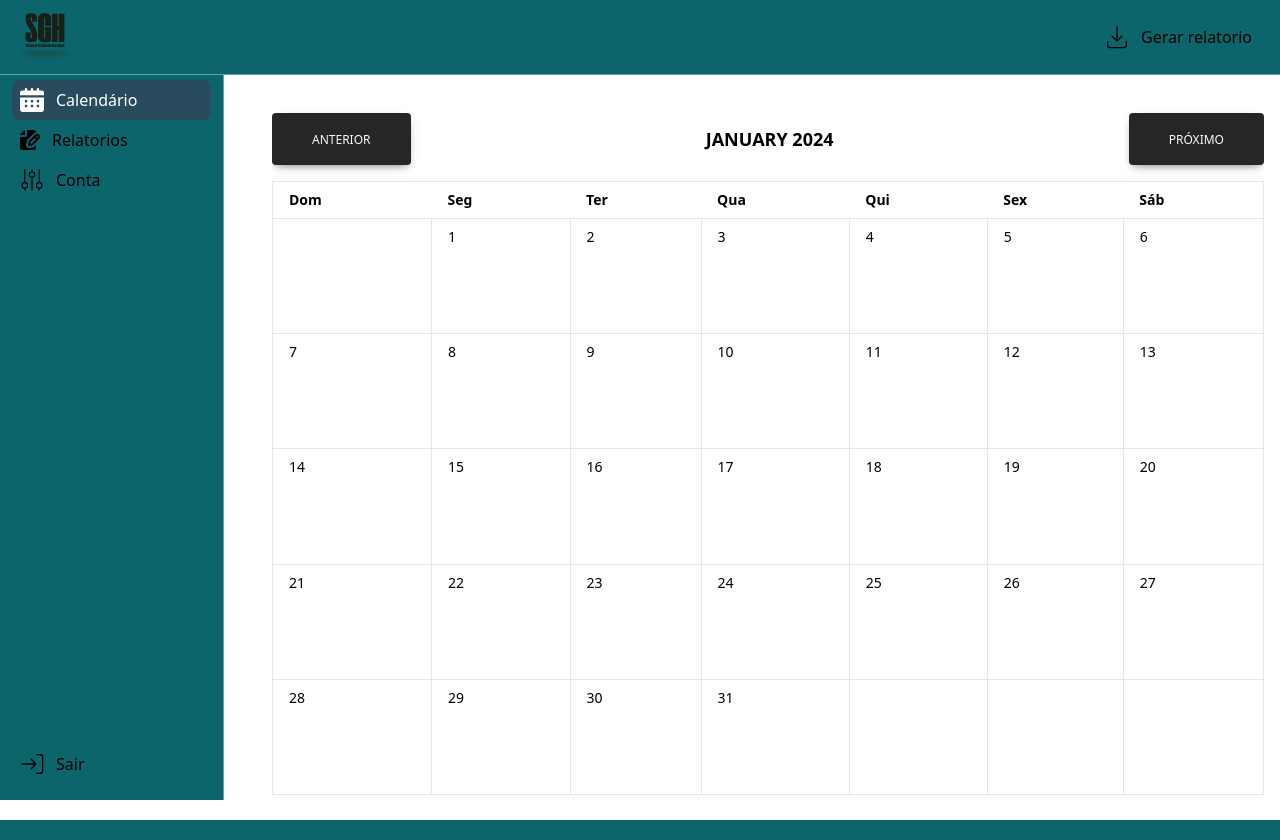
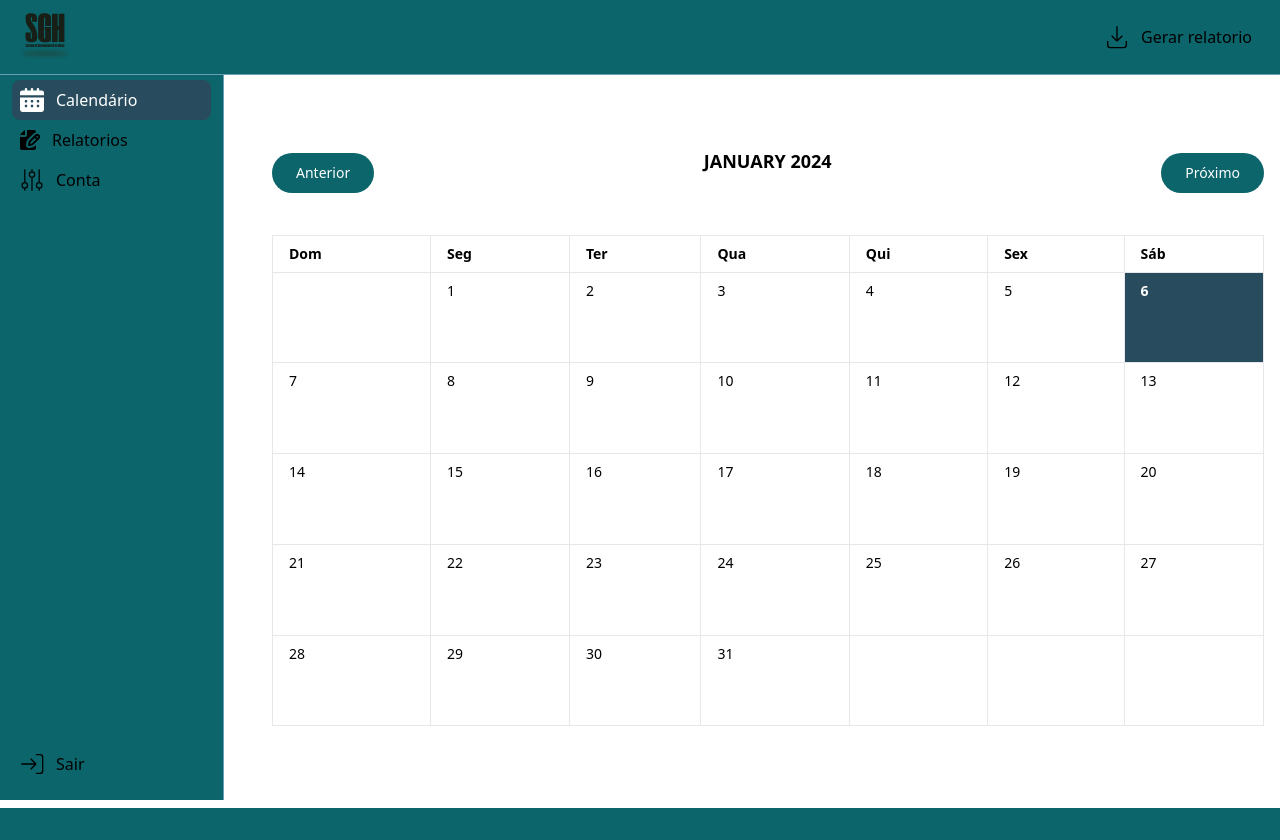
Before and after one commit to Alefthiago/sgh-app, a Next.js app: page /calendario in a window 1280 px wide. Built offline with nearby package versions, Linux system fonts and the light colour scheme.

Commit message:
melhoria do calendário.

```diff
--- a/src/app/(home)/calendario/page.tsx
+++ b/src/app/(home)/calendario/page.tsx
@@ -4,7 +4,7 @@ import Calendario from "@/components/calendario/Calendario";
 
 export default function Home() {
     return (
-        <div className="flex flex-col items-center justify-center w-full h-full sm:overflow-hidden overflow-scroll">
+        <div className="flex flex-col items-center justify-center w-full h-full">
             <Calendario />
         </div>
     )
--- a/src/app/(home)/layout.tsx
+++ b/src/app/(home)/layout.tsx
@@ -37,7 +37,7 @@ export default function RootLayout({
 
             <Sidebar clickSidebar={clickSidebar} />
 
-            <div className="flex justify-center items-center lg:p-4 lg:ml-64 h-full w-full" onClick={fechar_sidebar}>
+            <div className="flex justify-center items-center lg:p-4 lg:ml-64 h-full w-full mt-[60px]" onClick={fechar_sidebar}>
                 {children}
             </div>
 
--- a/src/app/globals.css
+++ b/src/app/globals.css
@@ -45,11 +45,11 @@ html {
 }
 
 #topo {
-  height: 2.5vh;
+  height: 1vh;
 }
 
 #rodape {
-  height: 2.5vh;
+  height: 1vh;
 }
 
 /*    ANIMA.     */
--- a/src/components/calendario/Calendario.tsx
+++ b/src/components/calendario/Calendario.tsx
@@ -29,9 +29,10 @@ function gerar_dias_Mes(ano: any, mes: any) {
 }
 
 export default function Calendario() {
-    const [ano_atual, setAnoAtual] = useState(new Date().getFullYear());
-    const [mes_atual, setMesAtual] = useState(new Date().getMonth());
-
+    const data_atual = new Date();
+    const [ano_atual, setAnoAtual] = useState(data_atual.getFullYear());
+    const [mes_atual, setMesAtual] = useState(data_atual.getMonth());
+    const [btn_data_atual, setBtnDataAtual] = useState(data_atual.getMonth());
 
     const diasDoMes = gerar_dias_Mes(ano_atual, mes_atual);
 
@@ -55,18 +56,29 @@ export default function Calendario() {
     const diasDaSemana = ['Dom', 'Seg', 'Ter', 'Qua', 'Qui', 'Sex', 'Sáb'];
 
     const retroceder_mes = () => {
-        setMesAtual((prevMes) => (prevMes === 0 ? 11 : prevMes - 1));
+        setMesAtual((prevMes: any) => (prevMes === 0 ? 11 : prevMes - 1));
+        // alert(mes_atual)
         if (mes_atual === 0) {
-            setAnoAtual((prevAno) => prevAno - 1);
+            setAnoAtual((prevAno: any) => prevAno - 1);
         }
     };
 
     const avancar_mes = () => {
-        setMesAtual((prevMes) => (prevMes === 11 ? 0 : prevMes + 1));
+        setMesAtual((prevMes: any) => (prevMes === 11 ? 0 : prevMes + 1));
+        // alert(mes_atual)
         if (mes_atual === 11) {
-            setAnoAtual((prevAno) => prevAno + 1);
+            setAnoAtual((prevAno: any) => prevAno + 1);
         }
     };
+
+    const mes_padrao = () => {
+        const hoje = new Date();
+        // alert(mes_atual)
+        setMesAtual(hoje.getMonth());
+        setAnoAtual(hoje.getFullYear());
+        setBtnDataAtual(hoje.getMonth());
+        // Parei aqui. precisa corrigir o botão de mês atual e o gereciamento de datas para o calendário.
+    }
 
     const info_dia = (dia: any) => {
         if (dia !== null) {
@@ -91,28 +103,42 @@ export default function Calendario() {
         }
     };
 
+    const dia_atual = (ano: any, mes: any, dia: any) => {
+        const hoje = new Date();
+        return ano === hoje.getFullYear() && mes === hoje.getMonth() && dia === hoje.getDate();
+    }
     return (
-        <div className="w-full h-4/5">
+        <div className="w-full h-4/5 overflow-auto mt-2">
 
             <div className="flex flex-col sm:flex-row justify-between mb-4">
-                <button className={style_button} onClick={retroceder_mes}>
-                    Anterior
-                </button>
-                <h2 className="text-lg text-center font-semibold mb-3 mt-3">
-                    {new Date(ano_atual, mes_atual).toLocaleDateString('default', { month: 'long', year: 'numeric' }).toUpperCase()}
+                <div className={"flex justify-center sm:flex-col"}>
+                    <button type="button" className={"w-full text-white bg-color-component hover:bg-color-hover focus:outline-none focus:ring-2 focus:ring-green-400 font-medium sm:rounded-full text-sm px-5 py-2.5 text-center sm:me-2 mb-2"} onClick={retroceder_mes}>
+                        Anterior
+                    </button>
+                </div>
+
+                <h2 className="text-lg text-center font-semibold mb-3 mt-3 flex flex-col justify-center items-center">
+                    <p>
+                        {new Date(ano_atual, mes_atual).toLocaleDateString('default', { month: 'long', year: 'numeric' }).toUpperCase()}
+                    </p>
+                    <button type="button" className={`${btn_data_atual != mes_atual ? '' : 'invisible'} px-3 py-2 text-xs font-medium text-center text-white bg-blue-700 rounded-lg hover:bg-blue-800 focus:ring-4 focus:outline-none focus:ring-blue-300`} onClick={mes_padrao}>
+                        Mês Atual
+                    </button>
                 </h2>
-                <button className={style_button} onClick={avancar_mes}>
-                    Próximo
-                </button>
+
+                <div className={"flex justify-center sm:flex-col"}>
+                    <button type="button" className={"w-full text-white bg-color-component hover:bg-color-hover focus:outline-none focus:ring-2 focus:ring-green-400 font-medium sm:rounded-full text-sm px-5 py-2.5 text-center sm:me-2 mb-2"} onClick={avancar_mes}>
+                        Próximo
+                    </button>
+                </div>
             </div>
 
-            <div className='w-full h-full sm:overflow-hidden overflow-scroll'>
-
+            <div className='w-full h-4/5 overflow-auto'>
                 <table className=" w-full h-full text-sm">
                     <thead>
                         <tr className="border">
                             {diasDaSemana.map((dia, index) => (
-                                <th key={index} className="text-left py-2 px-4">
+                                <th key={index} className="text-left py-2 px-4 border">
                                     {larguraTela > 600 ? dia : dia.substr(0, 1)}
                                 </th>
                             ))}
@@ -125,8 +151,9 @@ export default function Calendario() {
                                 {[0, 1, 2, 3, 4, 5, 6].map((diaDaSemana) => {
                                     const diaIndex = semanaIndex * 7 + diaDaSemana;
                                     const dia = diasDoMes[diaIndex];
+                                    const atual = dia_atual(ano_atual, mes_atual, dia);
                                     return (
-                                        <td key={diaIndex} className="py-2 px-4 border align-text-top  h-14 w-10" onClick={() => info_dia(dia)}>
+                                        <td key={diaIndex} className={`py-2 px-4 border align-text-top h-14 w-10 ${atual ? 'bg-color-hover text-white font-bold' : ''}`} onClick={() => info_dia(dia)}>
                                             {dia !== null && <span>{dia}</span>}
                                         </td>
                                     );
@@ -140,6 +167,3 @@ export default function Calendario() {
         </div>
     );
 }
-
-
-const style_button = "inline-block rounded bg-neutral-800 px-10 pb-2 pt-2.5 text-xs font-medium uppercase leading-normal text-neutral-50 shadow-[0_4px_9px_-4px_rgba(51,45,45,0.7)] transition duration-150 ease-in-out hover:bg-neutral-800 hover:shadow-[0_8px_9px_-4px_rgba(51,45,45,0.2),0_4px_18px_0_rgba(51,45,45,0.1)] focus:bg-neutral-800 focus:shadow-[0_8px_9px_-4px_rgba(51,45,45,0.2),0_4px_18px_0_rgba(51,45,45,0.1)] focus:outline-none focus:ring-0 active:bg-neutral-900 active:shadow-[0_8px_9px_-4px_rgba(51,45,45,0.2),0_4px_18px_0_rgba(51,45,45,0.1)] dark:bg-neutral-900 dark:shadow-[0_4px_9px_-4px_#030202] dark:hover:bg-neutral-900 dark:hover:shadow-[0_8px_9px_-4px_rgba(3,2,2,0.3),0_4px_18px_0_rgba(3,2,2,0.2)] dark:focus:bg-neutral-900 dark:focus:shadow-[0_8px_9px_-4px_rgba(3,2,2,0.3),0_4px_18px_0_rgba(3,2,2,0.2)] dark:active:bg-neutral-900 dark:active:shadow-[0_8px_9px_-4px_rgba(3,2,2,0.3),0_4px_18px_0_rgba(3,2,2,0.2)]";
```
